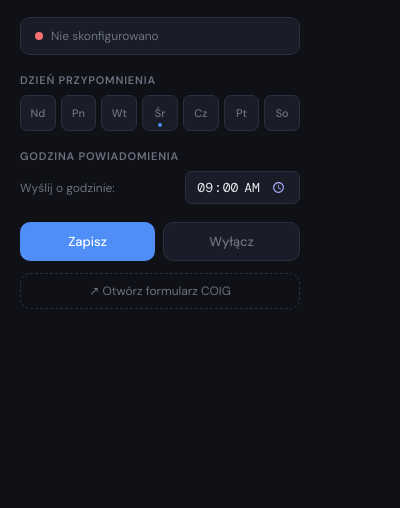
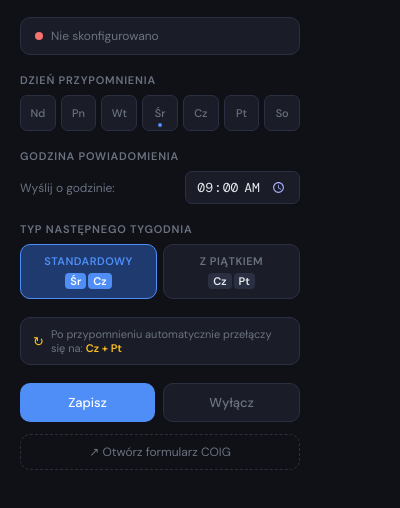
Before and after one commit to michalpela/coig-reminder, a browser extension: page popup.html in a window 400 px wide. Shown: the part 76-584 px from the top of the page. Drawn offline with nearby package versions, Linux system fonts and the light colour scheme.

Commit message:
add two types of week

```diff
--- a/popup.html
+++ b/popup.html
@@ -1,5 +1,6 @@
 <!DOCTYPE html>
 <html lang="pl">
+
 <head>
   <meta charset="UTF-8" />
   <meta name="viewport" content="width=device-width, initial-scale=1.0" />
@@ -8,19 +9,25 @@
     @import url('https://fonts.googleapis.com/css2?family=DM+Sans:wght@400;500;600&family=DM+Mono:wght@400;500&display=swap');
 
     :root {
-      --bg:        #0f1117;
-      --surface:   #1a1d27;
-      --border:    #2a2f42;
-      --accent:    #4f8ef7;
-      --accent-dim:#1e3a6e;
-      --text:      #e8eaf0;
-      --muted:     #6b7280;
-      --success:   #34d399;
-      --danger:    #f87171;
-      --radius:    10px;
+      --bg: #0f1117;
+      --surface: #1a1d27;
+      --border: #2a2f42;
+      --accent: #4f8ef7;
+      --accent-dim: #1e3a6e;
+      --text: #e8eaf0;
+      --muted: #6b7280;
+      --success: #34d399;
+      --danger: #f87171;
+      --amber: #fbbf24;
+      --amber-dim: #3d2e07;
+      --radius: 10px;
     }
 
-    * { box-sizing: border-box; margin: 0; padding: 0; }
+    * {
+      box-sizing: border-box;
+      margin: 0;
+      padding: 0;
+    }
 
     body {
       width: 320px;
@@ -41,16 +48,30 @@
       padding-bottom: 16px;
       border-bottom: 1px solid var(--border);
     }
+
     .logo {
-      width: 36px; height: 36px;
+      width: 36px;
+      height: 36px;
       background: linear-gradient(135deg, var(--accent), #7c3aed);
       border-radius: 8px;
-      display: flex; align-items: center; justify-content: center;
+      display: flex;
+      align-items: center;
+      justify-content: center;
       font-size: 18px;
       flex-shrink: 0;
     }
-    .header-text h1 { font-size: 15px; font-weight: 600; letter-spacing: -0.2px; }
-    .header-text p  { font-size: 11px; color: var(--muted); margin-top: 2px; }
+
+    .header-text h1 {
+      font-size: 15px;
+      font-weight: 600;
+      letter-spacing: -0.2px;
+    }
+
+    .header-text p {
+      font-size: 11px;
+      color: var(--muted);
+      margin-top: 2px;
+    }
 
     /* ── Status badge ── */
     .status {
@@ -64,16 +85,28 @@
       margin-bottom: 18px;
       font-size: 12px;
     }
+
     .dot {
-      width: 8px; height: 8px;
+      width: 8px;
+      height: 8px;
       border-radius: 50%;
       background: var(--muted);
       flex-shrink: 0;
       transition: background .3s;
     }
-    .dot.active  { background: var(--success); box-shadow: 0 0 6px var(--success); }
-    .dot.off     { background: var(--danger); }
-    #statusText  { color: var(--muted); }
+
+    .dot.active {
+      background: var(--success);
+      box-shadow: 0 0 6px var(--success);
+    }
+
+    .dot.off {
+      background: var(--danger);
+    }
+
+    #statusText {
+      color: var(--muted);
+    }
 
     /* ── Section label ── */
     .label {
@@ -92,6 +125,7 @@
       gap: 5px;
       margin-bottom: 18px;
     }
+
     .day-btn {
       aspect-ratio: 1;
       border: 1px solid var(--border);
@@ -103,22 +137,35 @@
       font-weight: 500;
       cursor: pointer;
       transition: all .15s ease;
-      display: flex; align-items: center; justify-content: center;
+      display: flex;
+      align-items: center;
+      justify-content: center;
     }
-    .day-btn:hover  { border-color: var(--accent); color: var(--text); }
+
+    .day-btn:hover {
+      border-color: var(--accent);
+      color: var(--text);
+    }
+
     .day-btn.active {
       background: var(--accent-dim);
       border-color: var(--accent);
       color: var(--accent);
       font-weight: 600;
     }
-    .day-btn.today  { position: relative; }
+
+    .day-btn.today {
+      position: relative;
+    }
+
     .day-btn.today::after {
       content: '';
       position: absolute;
-      bottom: 3px; left: 50%;
+      bottom: 3px;
+      left: 50%;
       transform: translateX(-50%);
-      width: 4px; height: 4px;
+      width: 4px;
+      height: 4px;
       border-radius: 50%;
       background: var(--accent);
     }
@@ -130,7 +177,13 @@
       gap: 10px;
       margin-bottom: 18px;
     }
-    .time-row label { flex: 1; color: var(--muted); font-size: 12px; }
+
+    .time-row label {
+      flex: 1;
+      color: var(--muted);
+      font-size: 12px;
+    }
+
     .time-row input[type="time"] {
       background: var(--surface);
       border: 1px solid var(--border);
@@ -142,15 +195,107 @@
       outline: none;
       transition: border-color .15s;
     }
-    .time-row input[type="time"]:focus { border-color: var(--accent); }
+
+    .time-row input[type="time"]:focus {
+      border-color: var(--accent);
+    }
+
     .time-row input[type="time"]::-webkit-calendar-picker-indicator {
       filter: invert(60%) sepia(100%) saturate(300%) hue-rotate(200deg);
       cursor: pointer;
     }
 
+    /* ── Week type toggle ── */
+    .week-toggle {
+      display: grid;
+      grid-template-columns: 1fr 1fr;
+      gap: 6px;
+      margin-bottom: 18px;
+    }
+
+    .week-opt {
+      border: 1px solid var(--border);
+      background: var(--surface);
+      border-radius: var(--radius);
+      padding: 9px 8px;
+      cursor: pointer;
+      transition: all .15s;
+      text-align: center;
+    }
+
+    .week-opt:hover {
+      border-color: var(--accent);
+    }
+
+    .week-opt.active {
+      background: var(--accent-dim);
+      border-color: var(--accent);
+    }
+
+    .week-opt .wlabel {
+      font-size: 11px;
+      font-weight: 600;
+      color: var(--muted);
+      text-transform: uppercase;
+      letter-spacing: .5px;
+      margin-bottom: 4px;
+    }
+
+    .week-opt.active .wlabel {
+      color: var(--accent);
+    }
+
+    .week-opt .wdays {
+      font-size: 13px;
+      font-weight: 600;
+      color: var(--text);
+    }
+
+    .week-opt .wdays .day-chip {
+      display: inline-block;
+      background: var(--border);
+      border-radius: 4px;
+      padding: 1px 5px;
+      font-size: 11px;
+      margin: 0 1px;
+    }
+
+    .week-opt.active .wdays .day-chip {
+      background: var(--accent);
+      color: #fff;
+    }
+
+    /* ── Next week preview ── */
+    .next-week-info {
+      background: var(--surface);
+      border: 1px solid var(--border);
+      border-radius: var(--radius);
+      padding: 9px 12px;
+      margin-bottom: 18px;
+      font-size: 11px;
+      color: var(--muted);
+      display: flex;
+      align-items: center;
+      gap: 7px;
+    }
+
+    .next-week-info .arrow {
+      color: var(--amber);
+      font-size: 13px;
+    }
+
+    .next-week-info strong {
+      color: var(--amber);
+    }
+
     /* ── Buttons ── */
-    .btn-row { display: flex; gap: 8px; }
-    button.primary, button.secondary {
+    .btn-row {
+      display: flex;
+      gap: 8px;
+    }
+
+    button.primary,
+    button.secondary {
       flex: 1;
       border: none;
       border-radius: var(--radius);
@@ -161,18 +306,30 @@
       cursor: pointer;
       transition: all .15s;
     }
+
     button.primary {
       background: var(--accent);
       color: #fff;
     }
-    button.primary:hover  { filter: brightness(1.15); }
-    button.primary:active { filter: brightness(0.9); }
+
+    button.primary:hover {
+      filter: brightness(1.15);
+    }
+
+    button.primary:active {
+      filter: brightness(0.9);
+    }
+
     button.secondary {
       background: var(--surface);
       border: 1px solid var(--border);
       color: var(--muted);
     }
-    button.secondary:hover { border-color: var(--danger); color: var(--danger); }
+
+    button.secondary:hover {
+      border-color: var(--danger);
+      color: var(--danger);
+    }
 
     /* ── Open link button ── */
     .open-btn {
@@ -192,16 +349,22 @@
       cursor: pointer;
       transition: all .15s;
     }
-    .open-btn:hover { border-color: var(--accent); color: var(--accent); }
+
+    .open-btn:hover {
+      border-color: var(--accent);
+      color: var(--accent);
+    }
 
     /* ── Toast ── */
     .toast {
       position: fixed;
-      bottom: 14px; left: 50%;
+      bottom: 14px;
+      left: 50%;
       transform: translateX(-50%) translateY(20px);
       background: var(--success);
       color: #0a1a12;
-      font-size: 12px; font-weight: 600;
+      font-size: 12px;
+      font-weight: 600;
       padding: 7px 16px;
       border-radius: 20px;
       opacity: 0;
@@ -209,12 +372,21 @@
       pointer-events: none;
       white-space: nowrap;
     }
-    .toast.show { opacity: 1; transform: translateX(-50%) translateY(0); }
+
+    .toast.show {
+      opacity: 1;
+      transform: translateX(-50%) translateY(0);
+    }
 
     /* ── Divider ── */
-    .divider { height: 1px; background: var(--border); margin: 16px 0; }
+    .divider {
+      height: 1px;
+      background: var(--border);
+      margin: 16px 0;
+    }
   </style>
 </head>
+
 <body>
 
   <div class="header">
@@ -239,6 +411,27 @@
     <input type="time" id="notifyTime" value="09:00" />
   </div>
 
+  <div class="label">Typ następnego tygodnia</div>
+  <div class="week-toggle">
+    <div class="week-opt active" id="optStandard" data-type="standard">
+      <div class="wlabel">Standardowy</div>
+      <div class="wdays">
+        <span class="day-chip">Śr</span><span class="day-chip">Cz</span>
+      </div>
+    </div>
+    <div class="week-opt" id="optFriday" data-type="friday">
+      <div class="wlabel">Z piątkiem</div>
+      <div class="wdays">
+        <span class="day-chip">Cz</span><span class="day-chip">Pt</span>
+      </div>
+    </div>
+  </div>
+
+  <div class="next-week-info" id="nextWeekInfo">
+    <span class="arrow">↻</span>
+    <span id="nextWeekText">Po przypomnieniu automatycznie przełączy się na: <strong>—</strong></span>
+  </div>
+
   <div class="btn-row">
     <button class="primary" id="saveBtn">Zapisz</button>
     <button class="secondary" id="disableBtn">Wyłącz</button>
@@ -250,6 +443,7 @@
 
   <div class="toast" id="toast"></div>
 
-<script src="popup.js"></script>
+  <script src="popup.js"></script>
 </body>
+
 </html>
--- a/popup.js
+++ b/popup.js
@@ -3,7 +3,18 @@ const TARGET_URL = "https://epp.coig.biz/worktime/holidays/add";
 
 const DAYS = ["Nd", "Pn", "Wt", "Śr", "Cz", "Pt", "So"];
 
+// Definicje typów tygodnia
+const WEEK_TYPES = {
+  standard: { label: "Standardowy", days: "Środa i Czwartek", short: "Śr + Cz" },
+  friday: { label: "Z piątkiem", days: "Czwartek i Piątek", short: "Cz + Pt" },
+};
+
+function oppositeType(t) {
+  return t === "standard" ? "friday" : "standard";
+}
+
 let selectedDay = null;
+let selectedWeek = "standard";   // aktualny wybór w UI
 
 /* ── Buduj siatkę dni ─────────────────────────────────────── */
 const grid = document.getElementById("daysGrid");
@@ -25,11 +36,30 @@ function selectDay(idx) {
   });
 }
 
+/* ── Typ tygodnia ─────────────────────────────────────────── */
+document.getElementById("optStandard").addEventListener("click", () => selectWeekType("standard"));
+document.getElementById("optFriday").addEventListener("click", () => selectWeekType("friday"));
+
+function selectWeekType(type) {
+  selectedWeek = type;
+  document.getElementById("optStandard").classList.toggle("active", type === "standard");
+  document.getElementById("optFriday").classList.toggle("active", type === "friday");
+  updateNextWeekInfo(type);
+}
+
+function updateNextWeekInfo(currentType) {
+  const next = WEEK_TYPES[oppositeType(currentType)];
+  document.getElementById("nextWeekText").innerHTML =
+    `Po przypomnieniu automatycznie przełączy się na: <strong>${next.short}</strong>`;
+}
+
 /* ── Wczytaj ustawienia ───────────────────────────────────── */
 chrome.storage.sync.get(
-  { selectedDay: null, lastNotified: null, notifyTime: "09:00" },
+  { selectedDay: null, lastNotified: null, notifyTime: "09:00", nextWeekType: "standard" },
   (data) => {
     document.getElementById("notifyTime").value = data.notifyTime || "09:00";
+
+    selectWeekType(data.nextWeekType || "standard");
 
     if (data.selectedDay !== null && data.selectedDay !== -1) {
       selectDay(data.selectedDay);
@@ -48,16 +78,15 @@ function updateStatus(day, lastNotified) {
     setStatus(false, "Powiadomienia wyłączone");
     return;
   }
-  const dayName  = DAYS[day];
+  const dayName = DAYS[day];
   const todayStr = new Date().toDateString();
-  const done     = lastNotified === todayStr && new Date().getDay() === day;
+  const done = lastNotified === todayStr && new Date().getDay() === day;
 
   if (done) {
     setStatus(true, `✓ Wysłano dziś (${dayName})`);
     return;
   }
 
-  // Pokaż kiedy następny alarm
   chrome.alarms.get("coig-reminder-alarm", (alarm) => {
     if (alarm) {
       const d = new Date(alarm.scheduledTime);
@@ -71,9 +100,9 @@ function updateStatus(day, lastNotified) {
 }
 
 function setStatus(active, text) {
-  const dot  = document.getElementById("dot");
+  const dot = document.getElementById("dot");
   const span = document.getElementById("statusText");
-  dot.className  = "dot " + (active ? "active" : "off");
+  dot.className = "dot " + (active ? "active" : "off");
   span.textContent = text;
 }
 
@@ -84,12 +113,14 @@ document.getElementById("saveBtn").addEventListener("click", () => {
     return;
   }
   const notifyTime = document.getElementById("notifyTime").value || "09:00";
-  chrome.storage.sync.set({ selectedDay, notifyTime, lastNotified: null }, () => {
-    updateStatus(selectedDay, null);
-    showToast("Zapisano ✓");
-    // Zaplanuj alarm na nowo z dokładną godziną
-    chrome.runtime.sendMessage({ action: "reschedule" }).catch(() => {});
-  });
+  chrome.storage.sync.set(
+    { selectedDay, notifyTime, lastNotified: null, nextWeekType: selectedWeek },
+    () => {
+      updateStatus(selectedDay, null);
+      showToast("Zapisano ✓");
+      chrome.runtime.sendMessage({ action: "reschedule" }).catch(() => { });
+    }
+  );
 });
 
 /* ── Wyłącz ───────────────────────────────────────────────── */
```
Also changed, not shown: background.js (+39 -16 lines), manifest.json.
